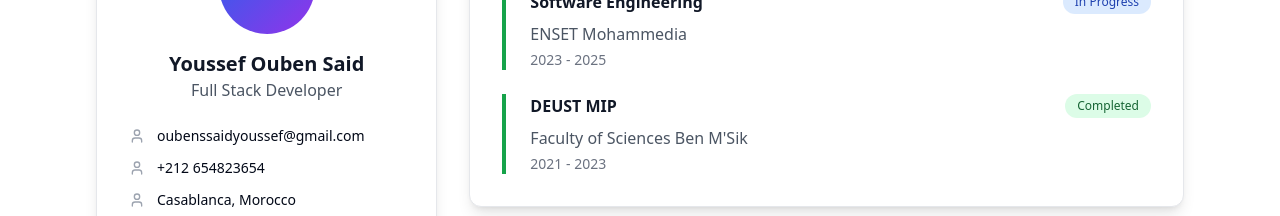
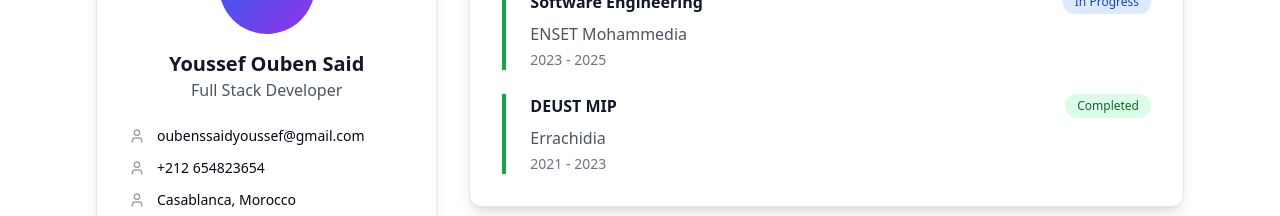
Before and after one commit to youssefoubens/professional-hub-react, a React (Vite) app: page / in a window 1280 px wide. Shown: the part 6180-6396 px from the top of the page. Built offline with nearby package versions, Linux system fonts and the light colour scheme.

Commit message:
Fix: Update education information
Updated the education section to reflect the user's DEUST completion at Errachidia.

```diff
--- a/src/components/ResumeSection.tsx
+++ b/src/components/ResumeSection.tsx
@@ -40,7 +40,7 @@ const ResumeSection = () => {
     },
     {
       degree: "DEUST MIP",
-      school: "Faculty of Sciences Ben M'Sik",
+      school: "Errachidia",
       period: "2021 - 2023",
       status: "Completed"
     }
```
